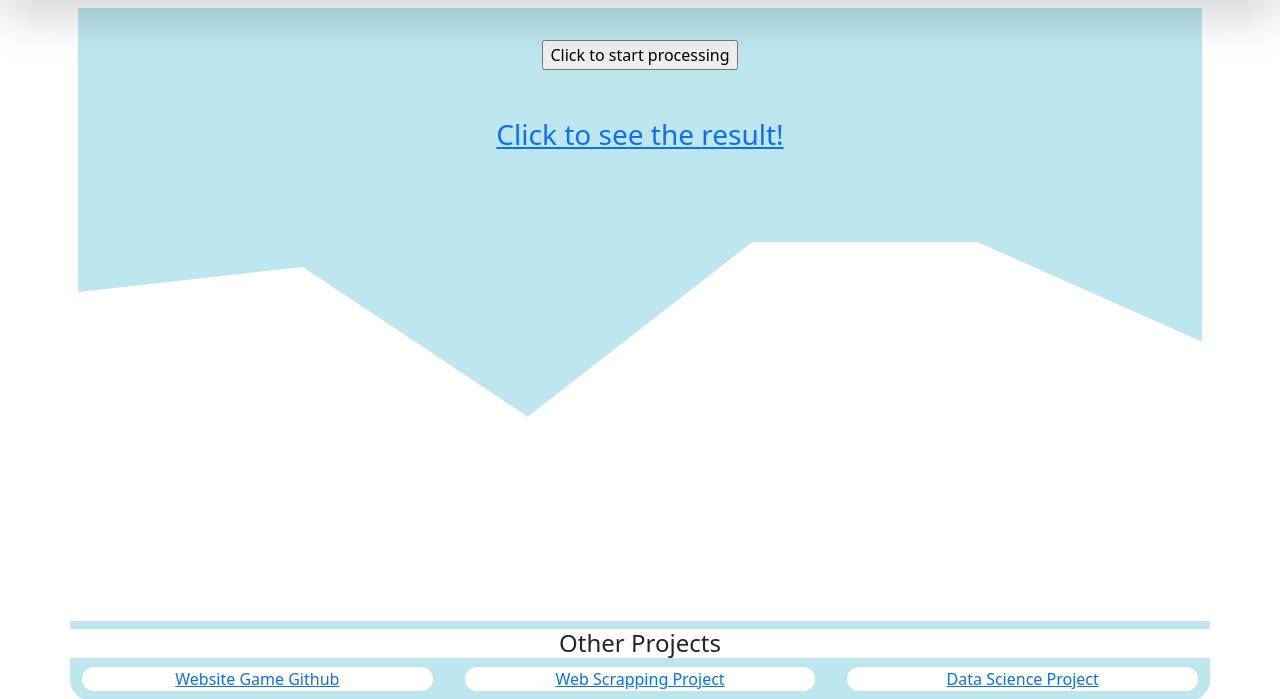
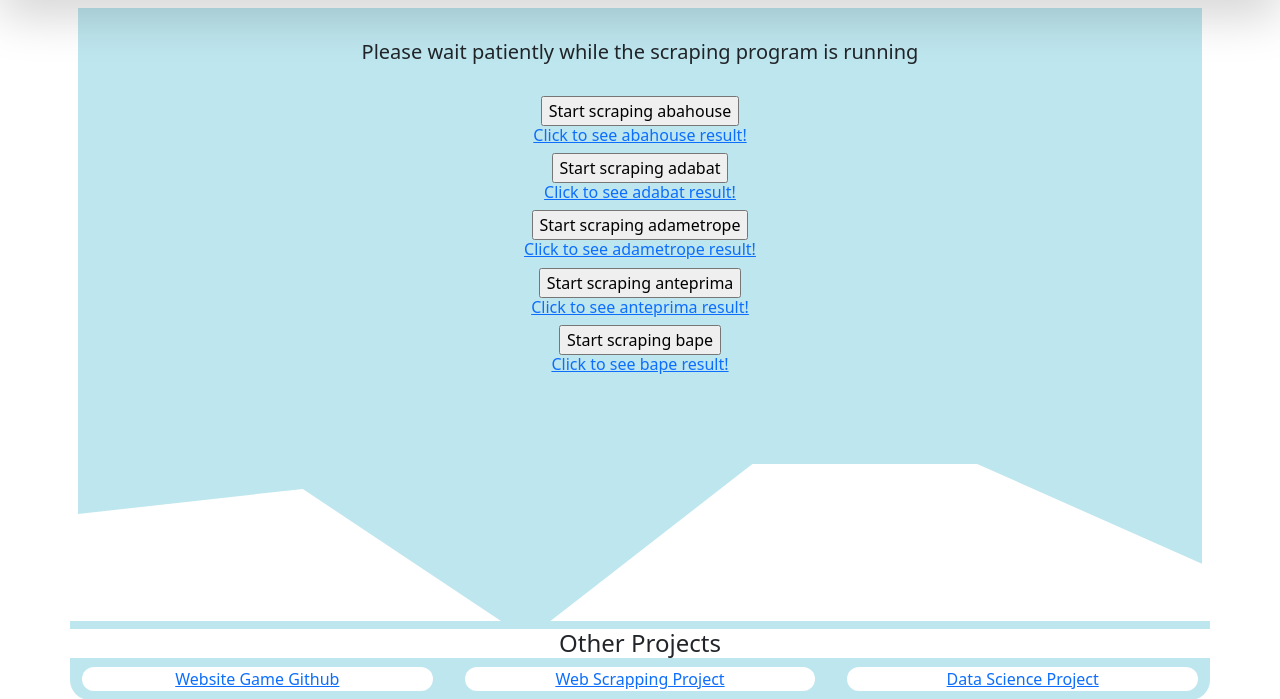
Before and after one commit to mikeglenlorenzogithub/GitWebSheets, a Flask app: page / in a window 1280 px wide. Shown: the part 56-755 px from the top of the page. Run offline with Flask 3, Linux system fonts and the light colour scheme; some libraries are stand-ins or nearby versions.

Commit message:
revision home.html single run python

```diff
--- a/website/templates/home.html
+++ b/website/templates/home.html
@@ -2,20 +2,79 @@
 
 {% block content %}
 <div id="content-home" class="container">
-    <form method="POST" action="/scraping">
-        <input type="submit" id='scraping' name="scraping" value="Click to start processing">
-    </form>
+    <h5 class="instruction">Please wait patiently while the scraping program is running</h3>
     <br/>
-    <br/>
-    <a href="https://docs.google.com/spreadsheets/d/1omwmuUJqZSLIpRj3WCLOLJvzfwllTEYID0AIb5V47Jg/edit#gid=0" target="_blank">
-        <h3 class="text-center">
-            Click to see the result!
-        </h3>
-    </a>
+    {% with messages = get_flashed_messages() %}
+        {% if messages %}
+            {% for message in messages %}
+                <div class="flash-message container">
+                    {{ message }}
+                </div>
+            {% endfor %}
+        {% endif %}
+    {% endwith %}
+
+    <div id='scraping-abahouse'>
+        <form class="scraping" method="POST" action="/scraping-abahouse">
+            <input class="scraping" type="submit" name="scraping-abahouse" value="Start scraping abahouse">
+        </form>
+        <a href="https://docs.google.com/spreadsheets/d/1omwmuUJqZSLIpRj3WCLOLJvzfwllTEYID0AIb5V47Jg/edit#gid=1617524685" target="_blank">
+            <h6 class="text-center">
+                Click to see abahouse result!
+            </h6>
+        </a>
+    </div>
+
+    <div id='scraping-adabat'>
+        <form class="scraping" method="POST" action="/scraping-adabat">
+            <input class="scraping" type="submit" name="scraping-adabat" value="Start scraping adabat">
+        </form>
+        <a href="https://docs.google.com/spreadsheets/d/1omwmuUJqZSLIpRj3WCLOLJvzfwllTEYID0AIb5V47Jg/edit#gid=1384088225" target="_blank">
+            <h6 class="text-center">
+                Click to see adabat result!
+            </h6>
+        </a>
+    </div>
+
+    <div id='scraping-adametrope'>
+        <form class="scraping" method="POST" action="/scraping-adametrope">
+            <input class="scraping" type="submit" name="scraping-adametrope" value="Start scraping adametrope">
+        </form>
+        <a href="https://docs.google.com/spreadsheets/d/1omwmuUJqZSLIpRj3WCLOLJvzfwllTEYID0AIb5V47Jg/edit#gid=647396065" target="_blank">
+            <h6 class="text-center">
+                Click to see adametrope result!
+            </h6>
+        </a>
+    </div>
+
+    <div id='scraping-anteprima'>
+        <form class="scraping" method="POST" action="/scraping-anteprima">
+            <input class="scraping" type="submit" name="scraping-anteprima" value="Start scraping anteprima">
+        </form>
+        <a href="https://docs.google.com/spreadsheets/d/1omwmuUJqZSLIpRj3WCLOLJvzfwllTEYID0AIb5V47Jg/edit#gid=1317092021" target="_blank">
+            <h6 class="text-center">
+                Click to see anteprima result!
+            </h6>
+        </a>
+    </div>
+
+    <div id='scraping-bape'>
+        <form class="scraping" method="POST" action="/scraping-bape">
+            <input class="scraping" type="submit" name="scraping-bape" value="Start scraping bape">
+        </form>
+        <a href="https://docs.google.com/spreadsheets/d/1omwmuUJqZSLIpRj3WCLOLJvzfwllTEYID0AIb5V47Jg/edit#gid=332122413" target="_blank">
+            <h6 class="text-center">
+                Click to see bape result!
+            </h6>
+        </a>
+    </div>
+
 </div>
 
-<py-script src="website/static/run_scraping.py">
-
-</py-script>
+<!-- <div id='terminate-script'>
+    <form class="terminate" method="POST" action="/terminate-script">
+        <input class="terminate" type="submit" name="terminate-script" value="Terminate process">
+    </form>
+</div> -->
 
 {% endblock %}
```
